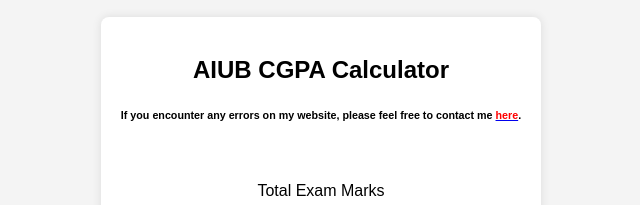
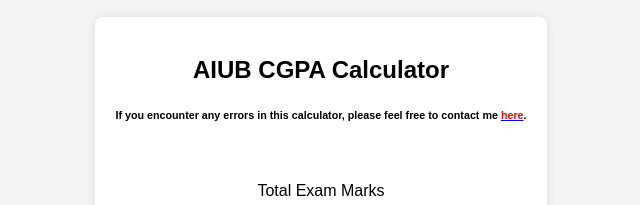
Before and after one commit to tariqulislaam/cgpa_calculator, a plain HTML site: page index.html in a window 1280 px wide. Shown: the part 186-391 px from the top of the page, 319-959 px from the left. Drawn offline with Linux system fonts and the light colour scheme.

Commit message:
Update index.html

```diff
--- a/index.html
+++ b/index.html
@@ -67,7 +67,7 @@
   <div class="calculator">
     <h2>AIUB CGPA Calculator</h2>
     <p>
-     <h6>If you encounter any errors on my website, please feel free to contact me  <a href="mailto:23-54685-3@student.aiub.edu"><b style="color: #FF0000;">here</b></a>.
+     <h6>If you encounter any errors in this calculator, please feel free to contact me  <a href="mailto:23-54685-3@student.aiub.edu"><b style="color: #FF0000;">here</b></a>.
   </h6></p><br><br>
     <label for="totalMarks">Total Exam Marks</label>
     <input type="number" id="totalMarks" value="100">
```
